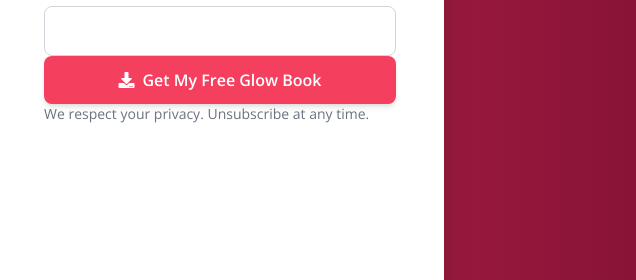
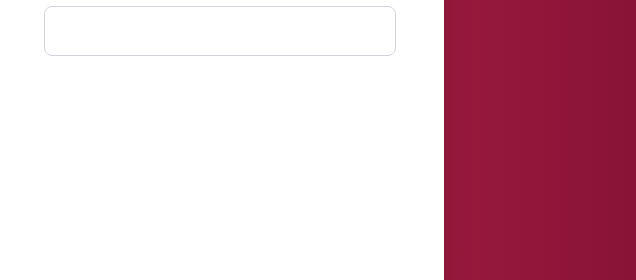
Before and after one commit to Awais-makerdel/Glowethics-landing-page, a plain HTML site: page index.html in a window 1280 px wide. Shown: the part 3049-3329 px from the top of the page, 644-1280 px from the left. Drawn offline with nearby package versions, Linux system fonts and the light colour scheme.

Commit message:
Update index.html

```diff
--- a/index.html
+++ b/index.html
@@ -227,11 +227,7 @@
                                     <label for="email" class="block text-sm font-medium mb-1">Email Address</label>
                                     <input type="email" id="email" name="email" required class="w-full px-4 py-3 rounded-lg border border-gray-300 focus:ring-2 focus:ring-primary focus:border-transparent">
                                 </div>
-                                <button type="submit" class="w-full bg-primary hover:bg-secondary text-white font-semibold py-3 px-6 rounded-lg shadow-md transition-colors duration-300 flex items-center justify-center">
-                                    <i class="fas fa-download mr-2"></i> Get My Free Glow Book
-                                </button>
-                                <p class="text-sm text-gray-500">We respect your privacy. Unsubscribe at any time.</p>
-                            </form>
+
                         </div>
                     </div>
                 </div>
```
